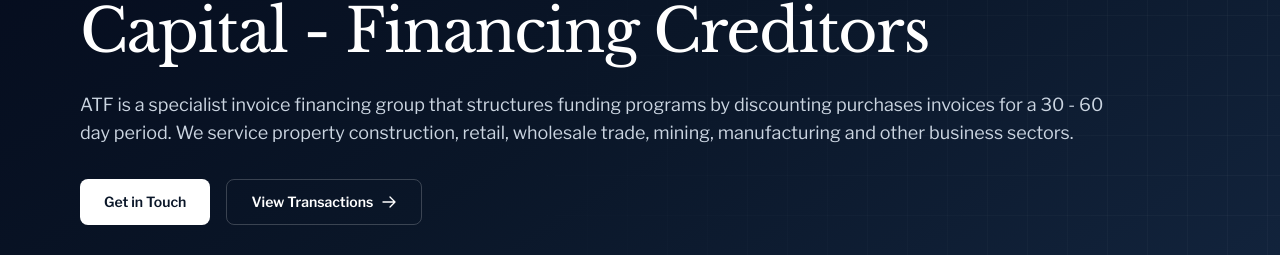
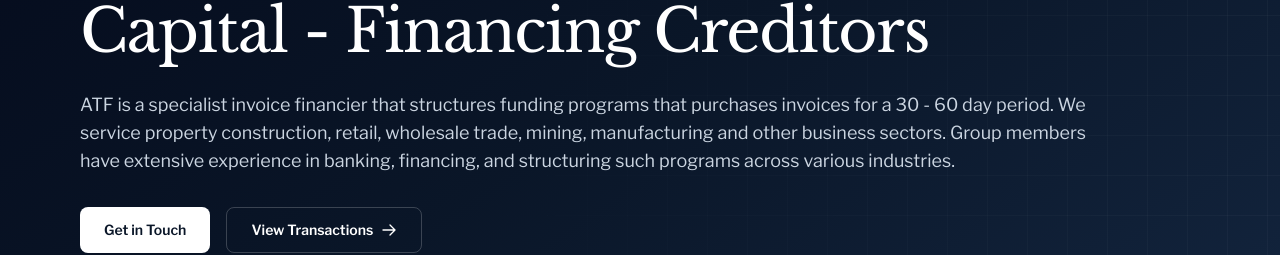
Before and after one commit to pzykedelika/austradefin, a Next.js app: page / in a window 1280 px wide. Shown: the part 345-600 px from the top of the page. Built offline with nearby package versions, Linux system fonts and the light colour scheme; no server answers.

Commit message:
Update homepage content
Co-Authored-By: Claude Opus 4.7 <noreply@anthropic.com>

```diff
--- a/app/(marketing)/page.tsx
+++ b/app/(marketing)/page.tsx
@@ -42,8 +42,8 @@ export default function HomePage() {
               Providing Australian Businesses with Working Capital - Financing Creditors
             </h1>
             <p className="mt-6 text-base sm:text-lg text-slate-300 max-w-5xl leading-relaxed">
-              ATF is a specialist invoice financing group that
-              structures funding programs by discounting purchases invoices for a 30 - 60 day period. We service property construction, retail, wholesale trade, mining, manufacturing and other business sectors.
+              ATF is a specialist invoice financier that
+              structures funding programs that purchases invoices for a 30 - 60 day period. We service property construction, retail, wholesale trade, mining, manufacturing and other business sectors. Group members have extensive experience in banking, financing, and structuring such programs across various industries.
             </p>
             <div className="mt-6 sm:mt-8 flex flex-wrap gap-4">
               <Link href="/contact" className="btn-light">
@@ -204,9 +204,9 @@ export default function HomePage() {
                 },
                 {
                   step: "05",
-                  title: "Renewals",
+                  title: "Renewal",
                   description:
-                    "Regular reviews are conducted on a pre-agreed basis to ensure the funding facilities match the growing business needs of borrowers.",
+                    "Regular reviews are conducted on a pre-agreed basis to ensure the funding facilities match the growing business of borrowers.",
                 },
               ].map((item) => (
                 <div
@@ -279,15 +279,6 @@ export default function HomePage() {
               <Link href="/contact" className="btn-light">
                 Contact Us
               </Link>
-              <a
-                href="tel:1300002026"
-                className="inline-flex items-center gap-2 text-sm font-medium text-slate-300 hover:text-white transition-colors"
-              >
-                <svg className="w-4 h-4" fill="none" viewBox="0 0 24 24" strokeWidth={1.5} stroke="currentColor">
-                  <path strokeLinecap="round" strokeLinejoin="round" d="M2.25 6.75c0 8.284 6.716 15 15 15h2.25a2.25 2.25 0 0 0 2.25-2.25v-1.372c0-.516-.351-.966-.852-1.091l-4.423-1.106c-.44-.11-.902.055-1.173.417l-.97 1.293c-.282.376-.769.542-1.21.38a12.035 12.035 0 0 1-7.143-7.143c-.162-.441.004-.928.38-1.21l1.293-.97c.363-.271.527-.734.417-1.173L6.963 3.102a1.125 1.125 0 0 0-1.091-.852H4.5A2.25 2.25 0 0 0 2.25 4.5v2.25Z" />
-                </svg>
-                1300 002 026
-              </a>
             </div>
           </MotionInView>
         </div>
```
